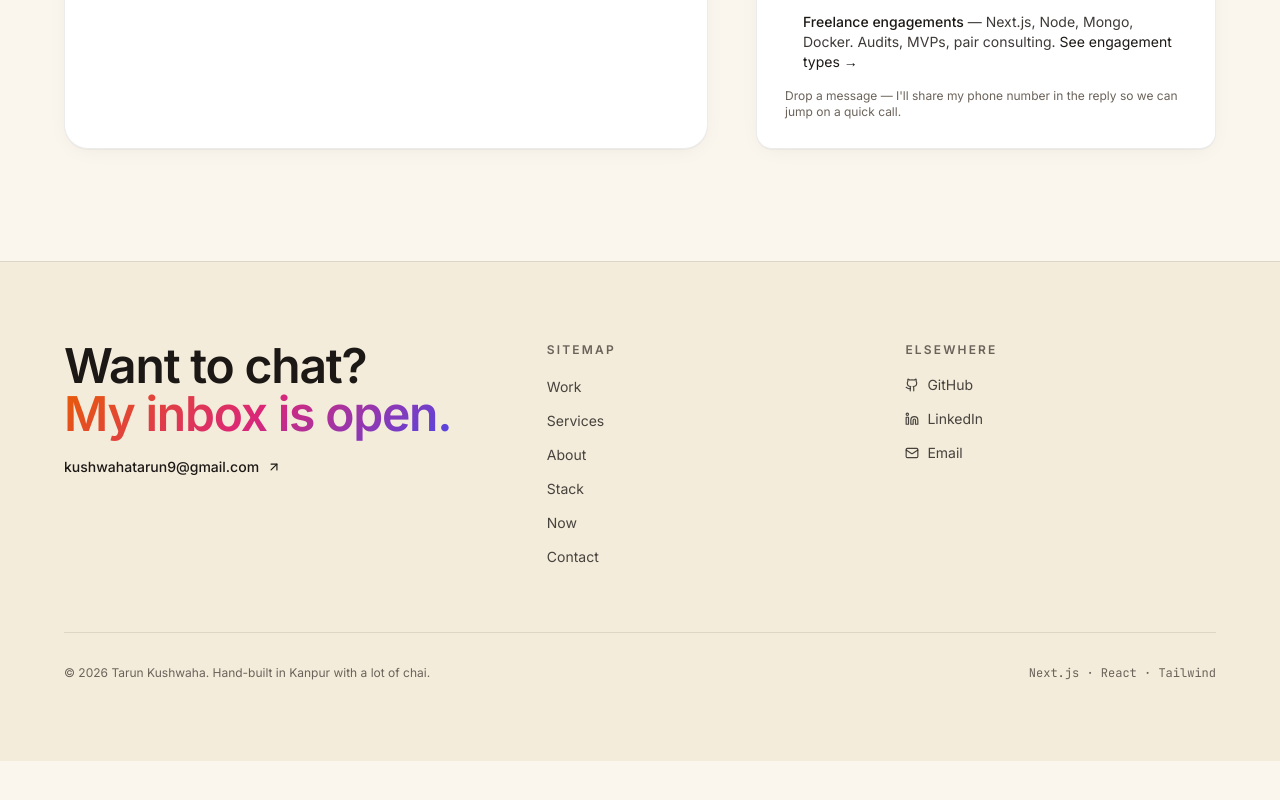
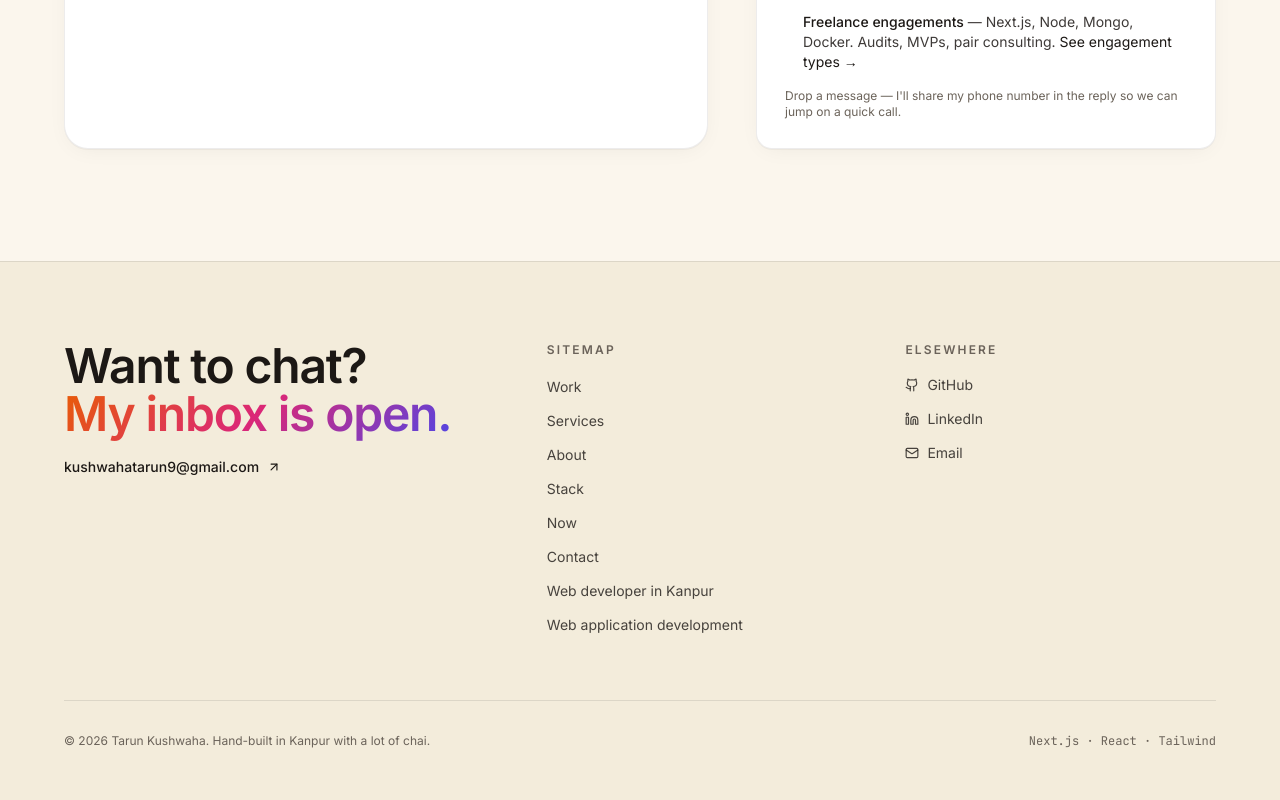
Before and after one commit to kushwahaTarun/Portfolio-Website, a Next.js app: page /contact in a window 1280 px wide. Shown: the part 1130-1930 px from the top of the page. Before the commit the page ends 1891 px from the top, so only its background shows below. Built offline with nearby package versions, Linux system fonts and the light colour scheme.

Commit message:
Improve internal links to service landing pages

```diff
--- a/components/layout/Footer.tsx
+++ b/components/layout/Footer.tsx
@@ -40,6 +40,22 @@ export function Footer() {
                   </Link>
                 </li>
               ))}
+              <li>
+                <Link
+                  href="/web-developer-kanpur"
+                  className="text-sm text-foreground/80 transition-colors hover:text-foreground"
+                >
+                  Web developer in Kanpur
+                </Link>
+              </li>
+              <li>
+                <Link
+                  href="/web-application-development"
+                  className="text-sm text-foreground/80 transition-colors hover:text-foreground"
+                >
+                  Web application development
+                </Link>
+              </li>
             </ul>
           </div>
 
```
